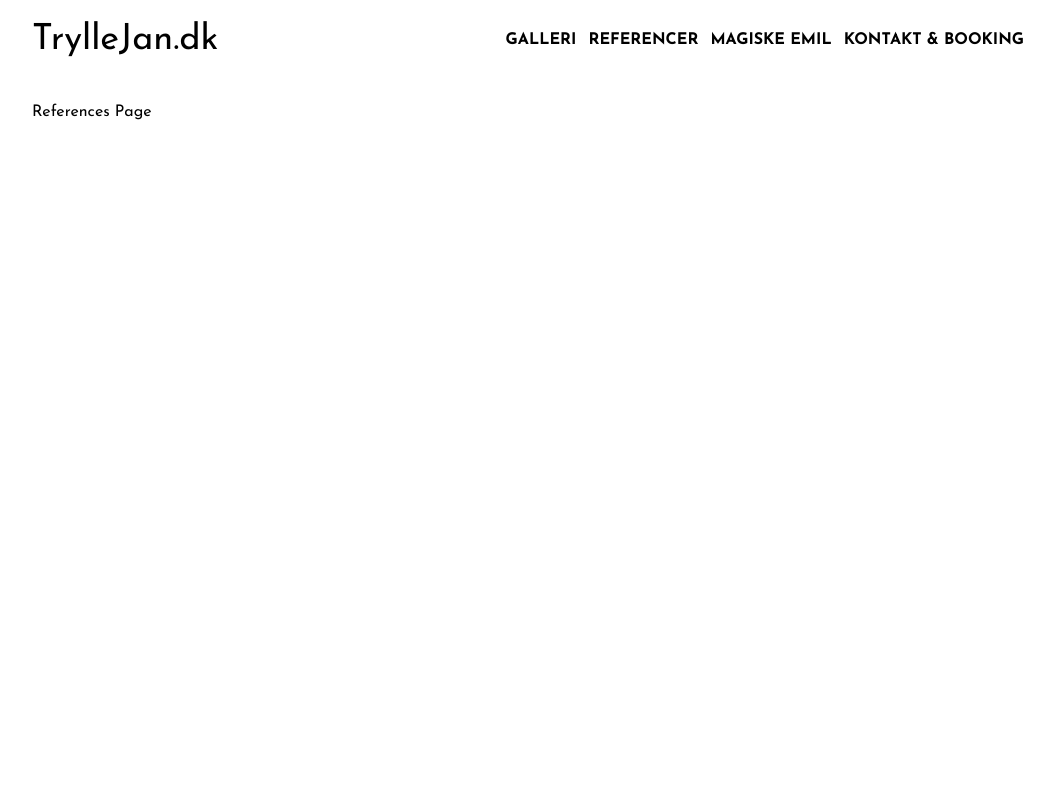
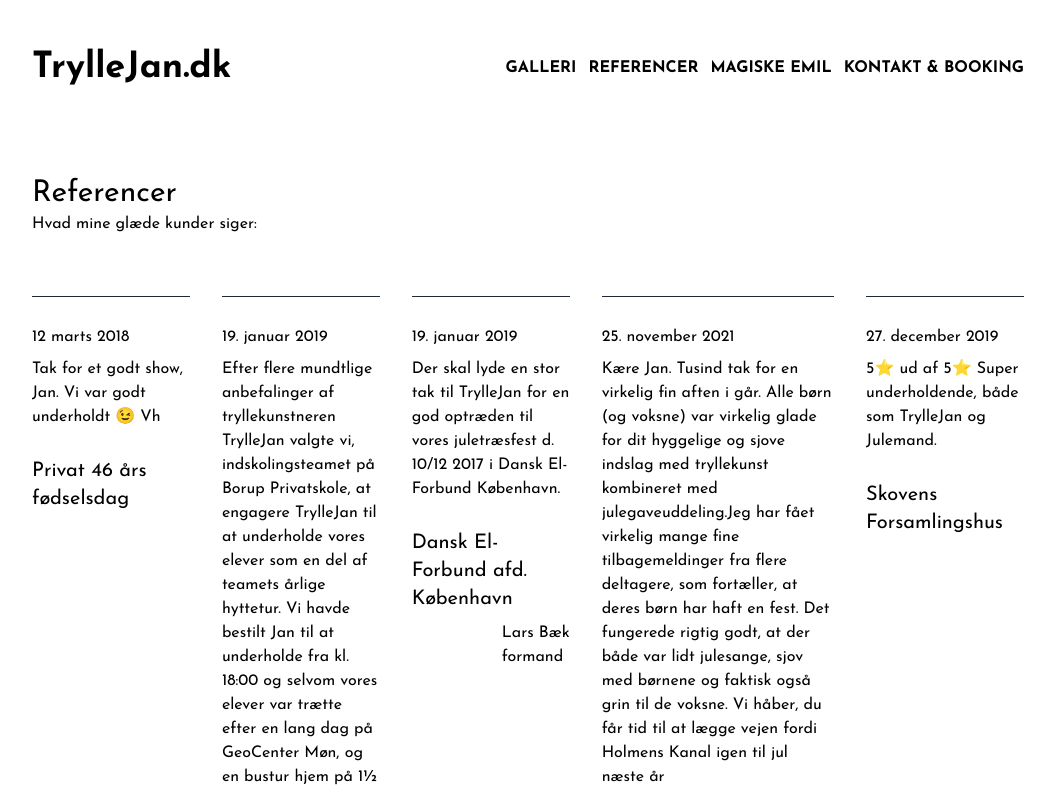
Before and after one commit to PetyaFerreiraDeveloper/trylle-jan, a Next.js app: page /referencer in a window 1280 px wide. Shown: the top 790 px of the page, without its empty margins (112-1166 px from the left). Built offline with nearby package versions, Linux system fonts and the light colour scheme.

Commit message:
References:
reference page
reference card
reference data

```diff
--- a/app/components/Header/index.tsx
+++ b/app/components/Header/index.tsx
@@ -4,8 +4,8 @@ import { DesktopNav } from "../DesktopNav"
 
 export const Header = () => {
   return (
-    <header className="mx-auto px-5 md:px-10 lg:px-20 xl:px-36 flex justify-between items-center pt-5">
-      <Link href="/" className="text-4xl">TrylleJan.dk</Link>
+    <header className="mx-auto px-5 md:px-10 lg:px-20 xl:px-36 flex justify-between items-center py-12">
+      <Link href="/" className="text-4xl font-bold">TrylleJan.dk</Link>
       <Image src="/hamburger.svg" alt="hamburger" width={50} height={50} className="lg:hidden" />
       <DesktopNav/>
     </header>
--- /dev/null
+++ b/app/components/ReferenceCard/index.tsx
@@ -0,0 +1,21 @@
+import { ReferenceCardType } from "@/app/lib/referenceCardData"
+type Props = {
+  review: ReferenceCardType
+  key: string
+}
+// references: ReferenceCardType
+export const ReferenceCard = (props: Props) => {
+  const { title, description, writerName, writerTitle, date } = props.review
+  return (
+    <article className="flex flex-col gap-2 w-full md:w-72 max-w-96 items-start">
+      <div className="w-full h-[1px] bg-gray-800 my-5"></div>
+      <p>{date}</p>
+      <p className="">{description}</p>
+      <h4 className="text-xl mt-5">{title}</h4>
+      <div className="flex flex-col self-end">
+        <p>{writerName}</p>
+        <p>{writerTitle}</p>
+      </div>
+    </article>
+  )
+}
--- /dev/null
+++ b/app/lib/referenceCardData.ts
@@ -0,0 +1,44 @@
+export type ReferenceCardType = {
+  title: string
+  description: string
+  writerName?: string
+  writerTitle?: string
+  date: string
+}
+
+export const referenceCardData: ReferenceCardType[] = [
+  {
+    title: "FORSVARSMINISTERIET",
+    description:
+      "Kære Jan. Tusind tak for en virkelig fin aften i går. Alle børn (og voksne) var virkelig glade for dit hyggelige og sjove indslag med tryllekunst kombineret med julegaveuddeling.Jeg har fået virkelig mange fine tilbagemeldinger fra flere deltagere, som fortæller, at deres børn har haft en fest. Det fungerede rigtig godt, at der både var lidt julesange, sjov med børnene og faktisk også grin til de voksne. Vi håber, du får tid til at lægge vejen fordi Holmens Kanal igen til jul næste år",
+    writerName: "Mille Ditlevsen",
+    writerTitle: "Kontorfuldmægtig",
+    date: "25. november 2021",
+  },
+  {
+    title: "Skovens Forsamlingshus",
+    description:
+      "5⭐ ud af 5⭐ Super underholdende, både som TrylleJan og Julemand.",
+    date: "27. december 2019",
+  },
+
+  {
+    title: "Borup Privatskole indskolingen",
+    description:
+      "Efter flere mundtlige anbefalinger af tryllekunstneren TrylleJan valgte vi, indskolingsteamet på Borup Privatskole, at engagere TrylleJan til at underholde vores elever som en del af teamets årlige hyttetur. Vi havde bestilt Jan til at underholde fra kl. 18:00 og selvom vores elever var trætte efter en lang dag på GeoCenter Møn, og en bustur hjem på 1½ time, sørgede Jan for, at der var fuld fart på underholdningen fra start til slut.Eleverne blev præsenteret for mange flotte trylletricks, og der var skiftevis tricks som Jan, og hans dygtige medhjælper, selv klarede og tricks der involverede eleverne/tilskuerne, der efterfølgende blev belønnet med de flotteste ballondyr. Tusind tak for en super forestilling og det er bestemt ikke sidste gang vi gør brug af TrylleJan på vores skole.",
+    date: "19. januar 2019",
+  },
+  {
+    title: "Privat 46 års fødselsdag",
+    description: "Tak for et godt show, Jan. Vi var godt underholdt 😉 Vh",
+    date: "12 marts 2018",
+  },
+  {
+    title: "Dansk El-Forbund afd. København",
+    description:
+      "Der skal lyde en stor tak til TrylleJan for en god optræden til vores juletræsfest d. 10/12 2017 i Dansk El-Forbund København.",
+    writerName: "Lars Bæk",
+    writerTitle: "formand",
+    date: "19. januar 2019",
+  },
+]
--- a/app/referencer/page.tsx
+++ b/app/referencer/page.tsx
@@ -1,5 +1,22 @@
+import { ReferenceCard } from "../components/ReferenceCard"
+import { referenceCardData } from "../lib/referenceCardData"
+
 const ReferencesPage = () => {
-  return <p>References Page</p>
+  const sorted = referenceCardData.sort((a,b) => a.date.localeCompare(b.date))
+  const date ='19. december 2021'
+  const newDate = new Date(date)
+  console.log(newDate)
+  return (
+    <>
+      <h2 className="text-3xl">Referencer</h2>
+      <p className="mb-10">Hvad mine glæde kunder siger:</p>
+      <div className="flex gap-8">
+        {referenceCardData.map((card) => (
+          <ReferenceCard review={card} key={card.title} />
+        ))}
+      </div>
+    </>
+  )
 }
 
 export default ReferencesPage
```
